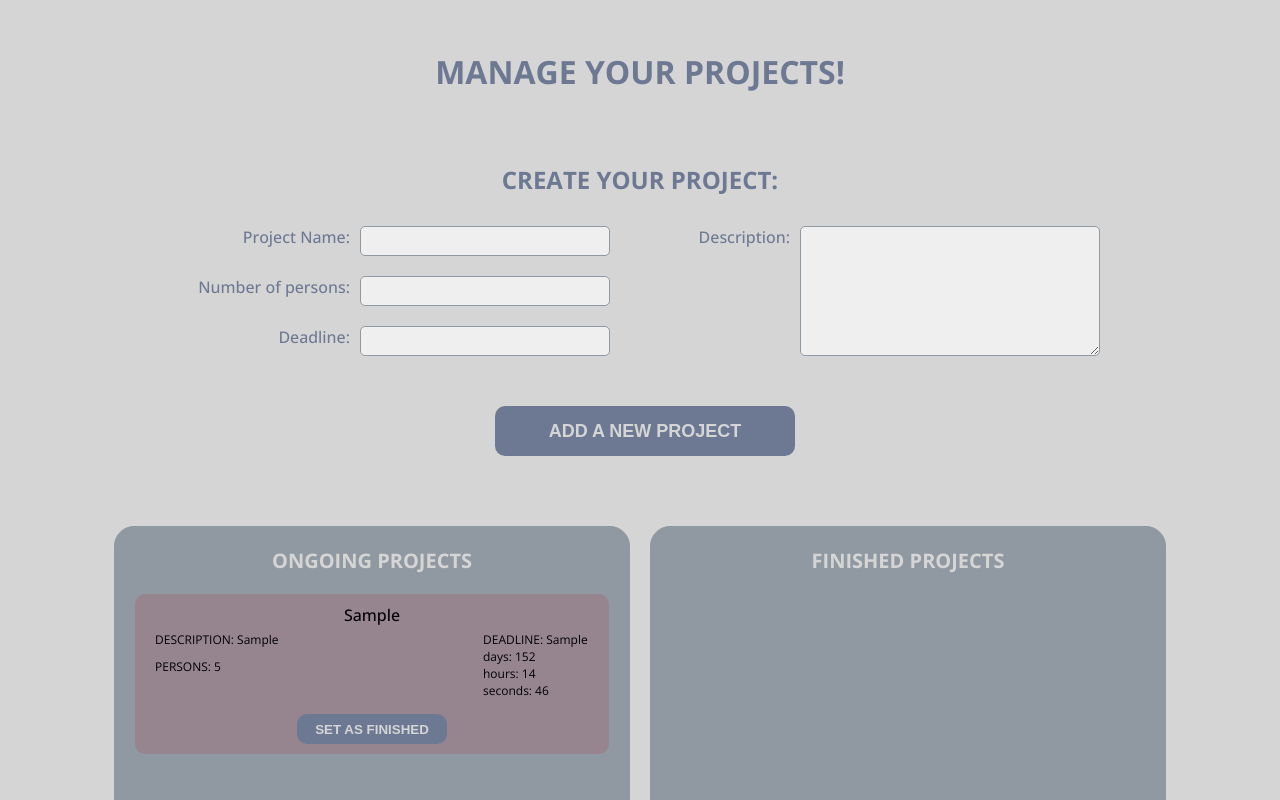
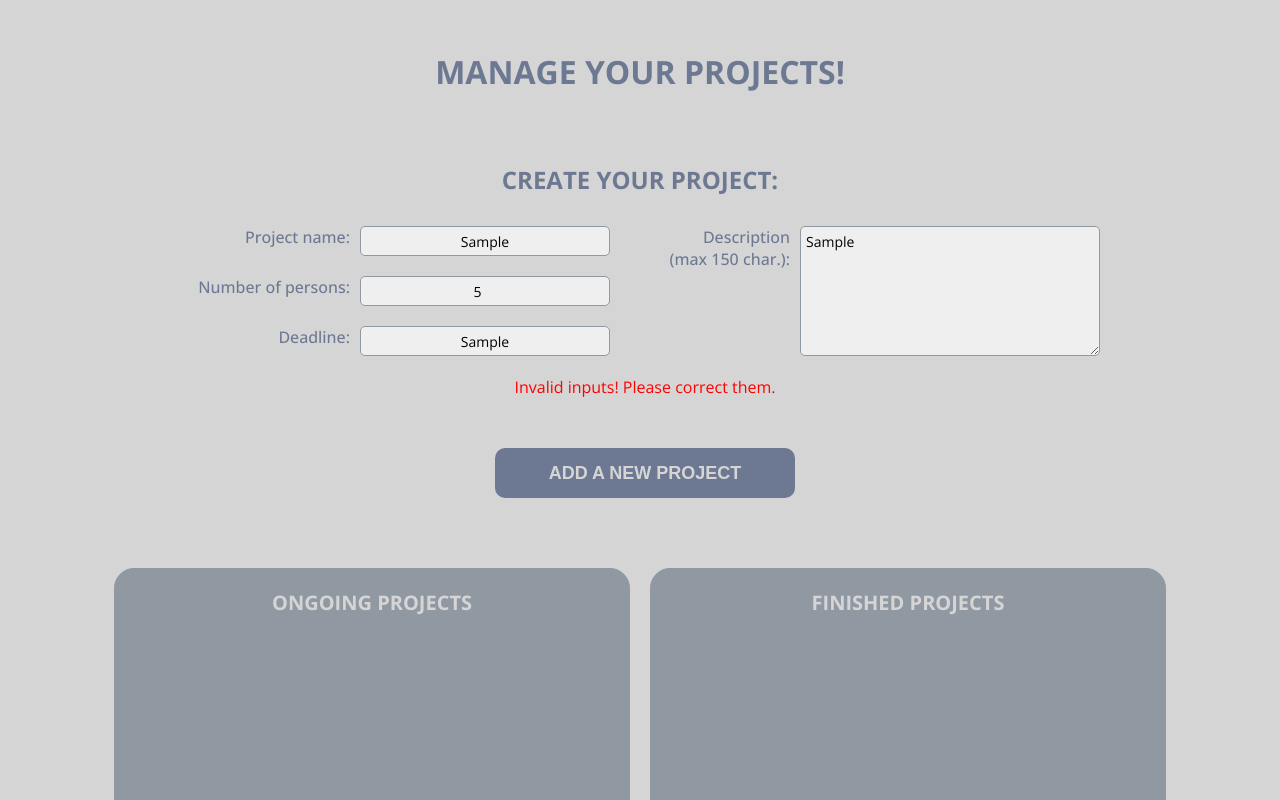
Before and after one commit to BasiaHejduk/manage-your-projects, a React (Create React App) app: page / in a window 1280 px wide. Both pictures are taken after typing "Sample", "5", "Sample", "Sample" into the empty fields and a click on the button "ADD A NEW PROJECT". Shown: the top 800 px of the page. Built offline with nearby package versions, Linux system fonts and the light colour scheme.

Commit message:
form validation added

```diff
--- a/src/App.tsx
+++ b/src/App.tsx
@@ -23,6 +23,10 @@ const App: React.FC = () => {
     }
   };
 
+  const deleteProject = (projectToDelete: Project) => {
+    setFinishedProjects(prevState => prevState.filter(project => project.name !== projectToDelete.name));
+    setOngoingProjects(prevState => prevState.filter(project => project.name !== projectToDelete.name));
+  }
 
   return (
     <div className="App">
@@ -32,6 +36,7 @@ const App: React.FC = () => {
         ongoing={ongoingProjects}
         finished={finishedProjects}
         addProject={addProject}
+        deleteProject={deleteProject}
       />
     </div>
   );
--- /dev/null
+++ b/src/common/validation.tsx
@@ -0,0 +1,21 @@
+
+export interface Validatable {
+    value: string;
+    required: boolean;
+    minLength?: number;
+    maxLength?: number;
+}
+
+export const validate = (input: Validatable) => {
+    let isValid = true;
+    if (input.required) {
+        isValid = isValid && input.value.toString().trim().length !==0;
+    }
+    if (input.minLength != null && typeof input.value === "string") {
+        isValid = isValid && input.value.length >= input.minLength;
+    }
+    if (input.maxLength != null && typeof input.value === "string") {
+        isValid = isValid && input.value.length <= input.maxLength;
+    }
+    return isValid;
+};
--- a/src/components/Form/Form.scss
+++ b/src/components/Form/Form.scss
@@ -74,6 +74,11 @@
         }
     }
 
+    &__alert {
+        color: red;
+        grid-column: 1/3;
+    }
+
     &__button {
         height: 50px;
         width: 250px;
--- a/src/components/Form/Form.tsx
+++ b/src/components/Form/Form.tsx
@@ -1,5 +1,6 @@
 import React, { useState } from "react";
 import { Project } from "../../common/project-mode";
+import { validate, Validatable } from "../../common/validation";
 import "./Form.scss";
 
 interface FormProps {
@@ -11,9 +12,41 @@ const Form: React.FC<FormProps> = ({ addProject }) => {
   const [persons, setPersons] = useState<string>("");
   const [deadline, setDeadline] = useState<string>("");
   const [description, setDescription] = useState<string>("");
+  const [alert, setAlert] = useState<boolean>(false);
+
+  const nameValidatable: Validatable = {
+    value: projectName,
+    required: true,
+    minLength: 1,
+  };
+  const personsValidatable: Validatable = {
+    value: persons,
+    required: true,
+    minLength: 1
+  };
+  const deadlineValidatable: Validatable = {
+    value: deadline,
+    required: true,
+    minLength: 5
+  };
+  const descriptionValidatable: Validatable = {
+    value: description,
+    required: true,
+    minLength: 10,
+    maxLength: 150
+  };
 
   const addProjectHandler = (event: React.FormEvent) => {
     event.preventDefault();
+    if (
+      !validate(nameValidatable) ||
+      !validate(personsValidatable) ||
+      !validate(deadlineValidatable) ||
+      !validate(descriptionValidatable)
+    ) {
+      setAlert(true);
+    } else {
+      setAlert(false);
       addProject({
         name: projectName,
         persons: persons,
@@ -25,6 +58,7 @@ const Form: React.FC<FormProps> = ({ addProject }) => {
       setPersons("");
       setDeadline("");
       setDescription("");
+    }
   };
 
   return (
@@ -32,7 +66,7 @@ const Form: React.FC<FormProps> = ({ addProject }) => {
       <h2 className="form__header">CREATE YOUR PROJECT:</h2>
       <form className="form__form" onSubmit={addProjectHandler}>
         <div className="form__input-wrapper">
-          <label className="form__label">Project Name: </label>
+          <label className="form__label">Project name: </label>
           <input
             className="form__input"
             type="text"
@@ -59,13 +93,14 @@ const Form: React.FC<FormProps> = ({ addProject }) => {
           ></input>
         </div>
         <div className="form__input-wrapper form__input-wrapper--desc">
-          <label className="form__label">Description: </label>
+          <label className="form__label">Description <br/> (max 150 char.): </label>
           <textarea
             className="form__input form__input--desc"
             value={description}
             onChange={(e) => setDescription(e.target.value)}
           ></textarea>
         </div>
+        {alert ? <p className="form__alert">Invalid inputs! Please correct them.</p> : null}
         <button className="form__button" type="submit">
           ADD A NEW PROJECT
         </button>
--- a/src/components/ProjectItem/ProjectItem.scss
+++ b/src/components/ProjectItem/ProjectItem.scss
@@ -58,6 +58,7 @@
         color: $paper;
         font-weight: 600;
         margin-top: 10px;
+        cursor: pointer;
         @media (min-width: $tablet) {
             width: 150px;
         }
--- a/src/components/ProjectItem/ProjectItem.tsx
+++ b/src/components/ProjectItem/ProjectItem.tsx
@@ -5,15 +5,24 @@ interface ProjectItemProps {
   project: Project;
   title: string;
   addProject: (project: Project) => void;
+  deleteProject: (project: Project) => void;
 }
 
-const ProjectItem: React.FC<ProjectItemProps> = ({ project, title, addProject }) => {
+const ProjectItem: React.FC<ProjectItemProps> = ({
+  project,
+  title,
+  addProject,
+  deleteProject,
+}) => {
 
-  const changeStatusHandler = (project: Project) => {
+  const changeStatusHandler = () => {
     project.statusActive = !project.statusActive;
     addProject(project);
   };
 
+  const deleteHandler = () => {
+    deleteProject(project);
+  };
 
   return (
     <div className="project">
@@ -35,8 +44,14 @@ const ProjectItem: React.FC<ProjectItemProps> = ({ project, title, addProject })
         </div>
       </div>
       <div className="project__buttons-wrapper">
-        <button className="project__button" onClick={()=>changeStatusHandler(project)}>
+        <button
+          className="project__button"
+          onClick={changeStatusHandler}
+        >
           SET AS {title === "ONGOING" ? "FINISHED" : "ONGOING"}
+        </button>
+        <button className="project__button" onClick={deleteHandler}>
+          DELETE
         </button>
       </div>
     </div>
--- a/src/components/ProjectsContainer/ProjectsContainer.tsx
+++ b/src/components/ProjectsContainer/ProjectsContainer.tsx
@@ -6,15 +6,31 @@ interface ProjectContainerProps {
   ongoing: Project[];
   finished: Project[];
   addProject: (project: Project) => void;
+  deleteProject: (project: Project) => void;
 }
 
-const ProjectsContainer: React.FC<ProjectContainerProps> = ({ongoing, finished, addProject}) => {
+const ProjectsContainer: React.FC<ProjectContainerProps> = ({
+  ongoing,
+  finished,
+  addProject,
+  deleteProject,
+}) => {
   return (
     <section className="projects-container">
-            <ProjectsList title={"ONGOING"} projects={ongoing} addProject={addProject}/>
-            <ProjectsList title={"FINISHED"} projects={finished} addProject={addProject}/>
+      <ProjectsList
+        title={"ONGOING"}
+        projects={ongoing}
+        addProject={addProject}
+        deleteProject={deleteProject}
+      />
+      <ProjectsList
+        title={"FINISHED"}
+        projects={finished}
+        addProject={addProject}
+        deleteProject={deleteProject}
+      />
     </section>
-    )
+  );
 };
 
 export default ProjectsContainer;
--- a/src/components/ProjectsList/ProjectsList.tsx
+++ b/src/components/ProjectsList/ProjectsList.tsx
@@ -3,24 +3,37 @@ import { Project } from "../../common/project-mode";
 import "./ProjectsList.scss";
 
 interface ProjectListProps {
-    title: string,
-    projects: Project[],
+  title: string;
+  projects: Project[];
   addProject: (project: Project) => void;
+  deleteProject: (project: Project) => void;
 }
 
-const ProjectsList: React.FC<ProjectListProps> = ({title, projects, addProject}) => {
+const ProjectsList: React.FC<ProjectListProps> = ({
+  title,
+  projects,
+  addProject,
+  deleteProject,
+}) => {
   return (
     <div className="projects">
       <h5 className="projects__header">{title} PROJECTS</h5>
       <ul className="projects__list">
-                {
-                    projects.map((project, i) => {
-                        return <li key={i}><ProjectItem project={project} title={title} addProject={addProject}/></li>
-                    })
-                }
+        {projects.map((project, i) => {
+          return (
+            <li key={i}>
+              <ProjectItem
+                project={project}
+                title={title}
+                addProject={addProject}
+                deleteProject={deleteProject}
+              />
+            </li>
+          );
+        })}
       </ul>
     </div>
-    )
+  );
 };
 
 export default ProjectsList;
```
Lines whose indentation alone changed are shown as unchanged.
